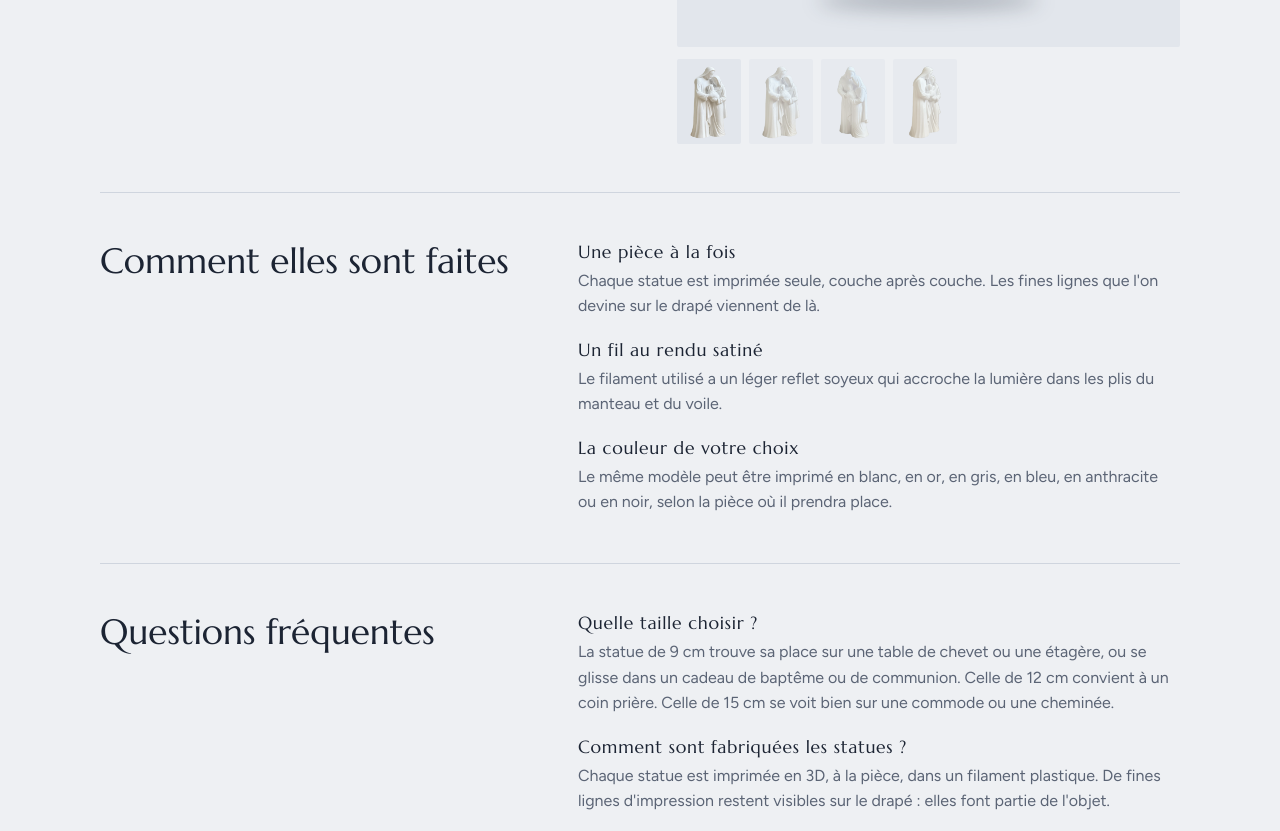
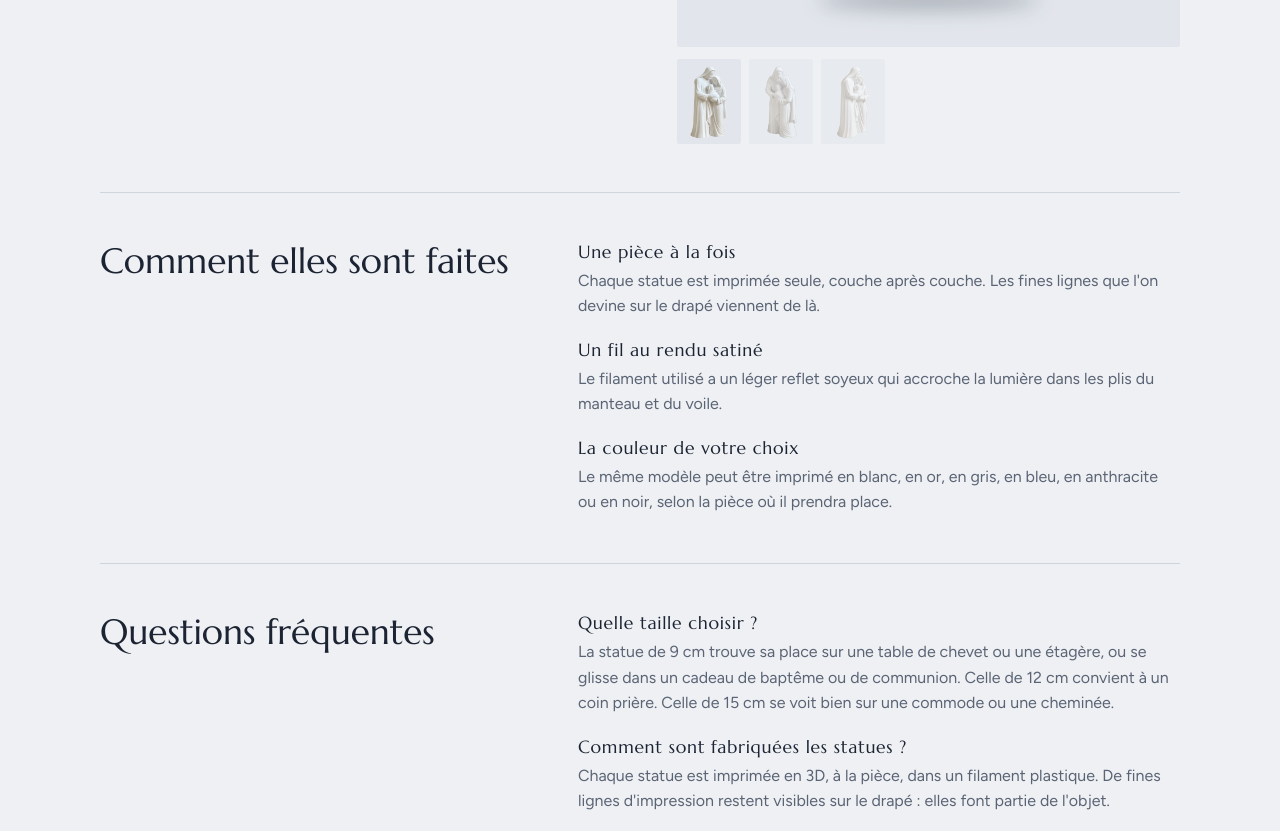
Before and after one commit to Vilouza/Evangelys, a plain HTML site: page index.html in a window 1280 px wide. Shown: the part 4002-4833 px from the top of the page. Drawn offline with Linux system fonts and the light colour scheme.

Commit message:
Sainte Famille : retrait du doublon, vues de trois quarts et de profil retouchées

```diff
--- a/catalog.js
+++ b/catalog.js
@@ -45,7 +45,7 @@ const MODELS=[
    sizes:[{cm:9,price:7},{cm:12,price:9},{cm:15,price:12}]},
   {id:"famille",slug:"statue-sainte-famille",name:"La Sainte Famille",kind:"Joseph, Marie et l'Enfant",
    text:"Statue de la Sainte Famille : Joseph et Marie penchés l'un vers l'autre, l'Enfant entre leurs mains. Des visages à peine esquissés, pour une statue douce et moderne qui trouve sa place partout.",
-   colors:[{name:"Blanc",hex:"#f4f4f2",photos:["famille-studio","famille-2","famille-1","famille-3"]}],
+   colors:[{name:"Blanc",hex:"#f4f4f2",photos:["famille-studio","famille-troisquarts","famille-profil"]}],
    sizes:[{cm:9,price:10},{cm:12,price:12}]}
 ];
 
--- a/index.html
+++ b/index.html
@@ -326,9 +326,8 @@
       <div class="frame"><img src="cut/famille-studio.webp" alt="La Sainte Famille, blanc, vue 1" width="900" height="1200" loading="lazy"></div>
       <div class="thumbs" role="group" aria-label="Vues">
         <button type="button" aria-label="Vue 1" aria-pressed="true"><img src="cut/famille-studio.webp" alt="" width="900" height="1200" loading="lazy"></button>
-        <button type="button" aria-label="Vue 2" aria-pressed="false"><img src="cut/famille-2.webp" alt="" width="900" height="1200" loading="lazy"></button>
-        <button type="button" aria-label="Vue 3" aria-pressed="false"><img src="cut/famille-1.webp" alt="" width="900" height="1200" loading="lazy"></button>
-        <button type="button" aria-label="Vue 4" aria-pressed="false"><img src="cut/famille-3.webp" alt="" width="900" height="1200" loading="lazy"></button>
+        <button type="button" aria-label="Vue 2" aria-pressed="false"><img src="cut/famille-troisquarts.webp" alt="" width="900" height="1200" loading="lazy"></button>
+        <button type="button" aria-label="Vue 3" aria-pressed="false"><img src="cut/famille-profil.webp" alt="" width="900" height="1200" loading="lazy"></button>
       </div>
     </div>
     <div class="info">
```
Also changed, not shown: statue-sainte-famille/index.html (+4 -6 lines), cut/famille-1.webp (deleted), cut/famille-2.webp (deleted), cut/famille-3.webp (deleted), cut/famille-profil.webp (added), cut/famille-troisquarts.webp (added).
